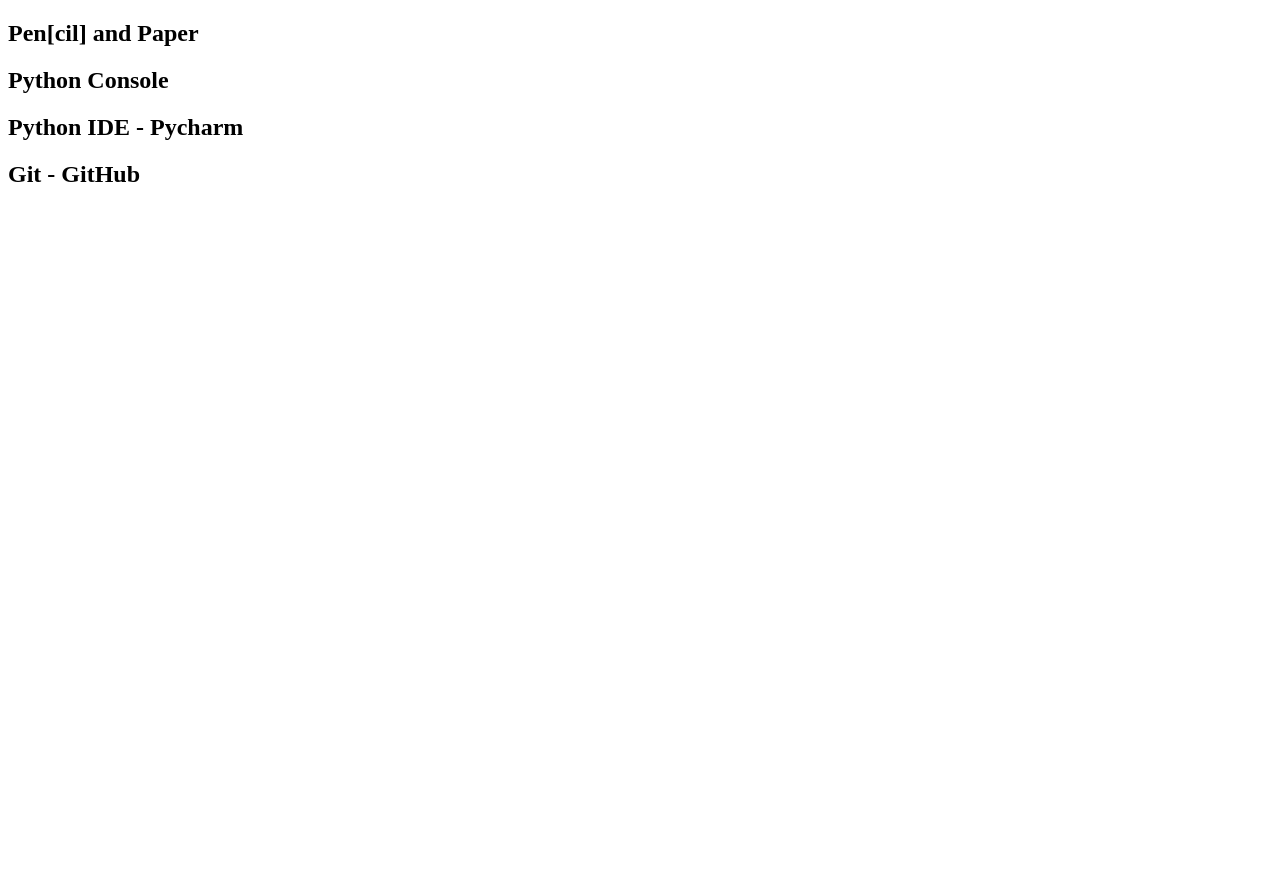
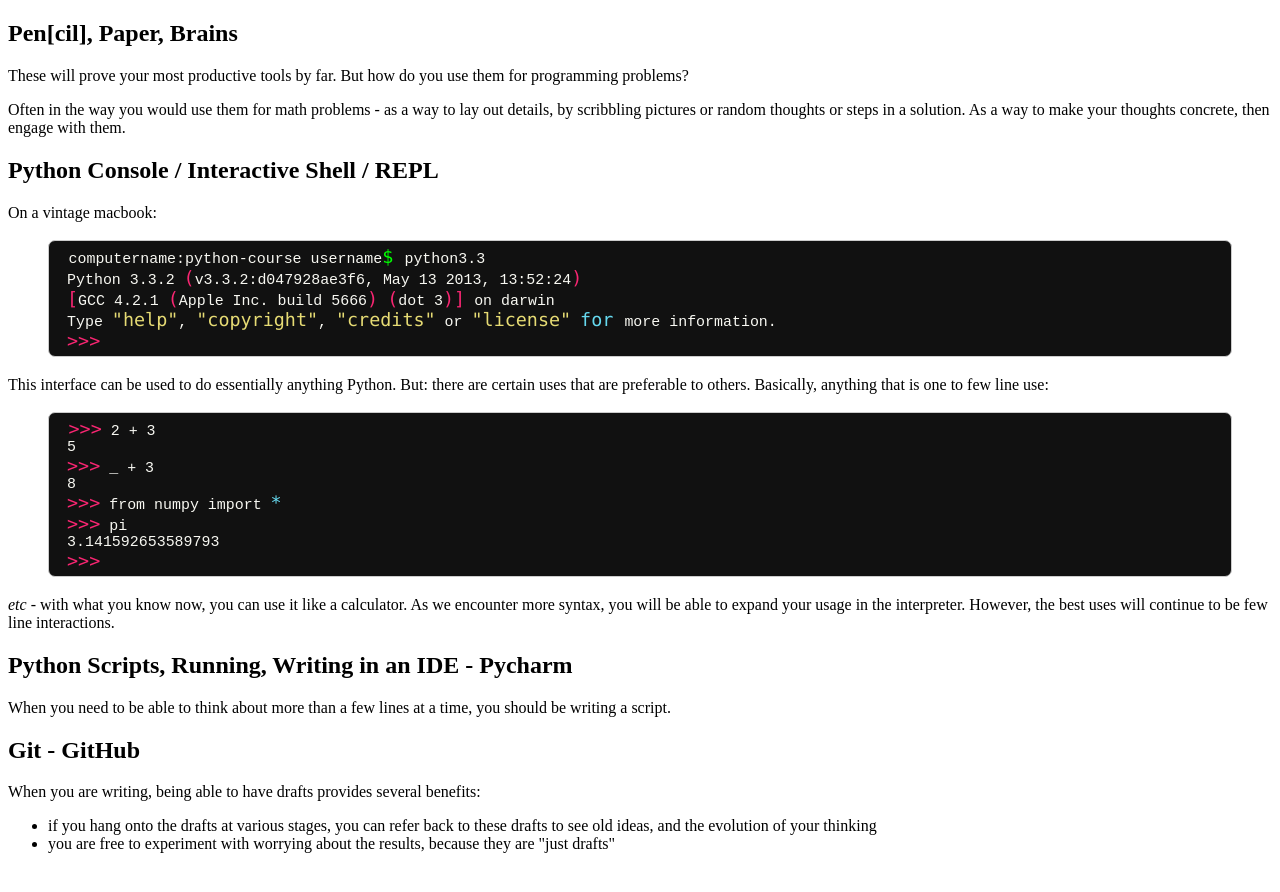
Before and after one commit to AIMS-Ghana/python-course, a Jekyll site: the page built from _days/00_1_toolkit.md, in a window 1280 px wide. Shown: the top 892 px of the page. Built offline with Jekyll 4.4.1, drawn with Linux system fonts in a browser that asks for light colours.

Commit message:
toolkit details

```diff
--- a/_days/00_1_toolkit.md
+++ b/_days/00_1_toolkit.md
@@ -2,10 +2,56 @@
 title: Toolkit
 ---
 
-## Pen[cil] and Paper
+## Pen[cil], Paper, Brains
 
-## Python Console
+These will prove your most productive tools by far.  But how do you use them for
+programming problems?
 
-## Python IDE - Pycharm
+Often in the way you would use them for math problems - as a way to lay out
+details, by scribbling pictures or random thoughts or steps in a solution.  As
+a way to make your thoughts concrete, then engage with them.
+
+## Python Console / Interactive Shell / REPL
+
+On a vintage macbook:
+
+{% highlight bash %}
+computername:python-course username$ python3.3
+Python 3.3.2 (v3.3.2:d047928ae3f6, May 13 2013, 13:52:24)
+[GCC 4.2.1 (Apple Inc. build 5666) (dot 3)] on darwin
+Type "help", "copyright", "credits" or "license" for more information.
+>>>
+{% endhighlight %}
+
+This interface can be used to do essentially anything Python.  But: there are
+certain uses that are preferable to others.  Basically, anything that is one to
+few line use:
+
+{% highlight bash %}
+>>> 2 + 3
+5
+>>> _ + 3
+8
+>>> from numpy import *
+>>> pi
+3.141592653589793
+>>>
+{% endhighlight %}
+
+*etc* - with what you know now, you can use it like a calculator.  As we encounter
+more syntax, you will be able to expand your usage in the interpreter.  However,
+the best uses will continue to be few line interactions.
+
+## Python Scripts, Running, Writing in an IDE - Pycharm
+
+When you need to be able to think about more than a few lines at a time, you
+should be writing a script.
 
 ## Git - GitHub
+
+When you are writing, being able to have drafts provides several benefits:
+
+ - if you hang onto the drafts at various stages, you can refer back to these
+ drafts to see old ideas, and the evolution of your thinking
+ - you are free to experiment with worrying about the results, because they are
+ \"just drafts\"
```
